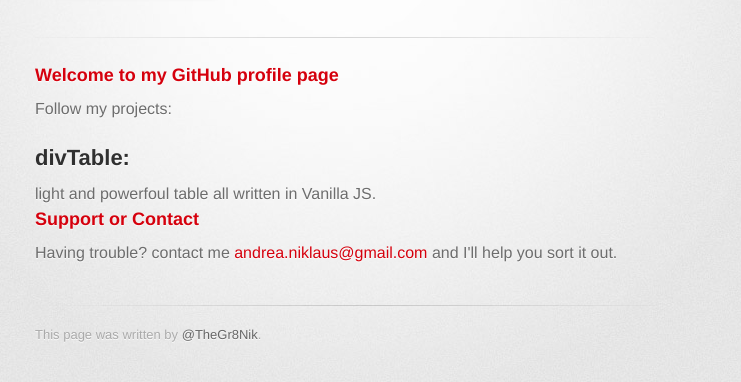
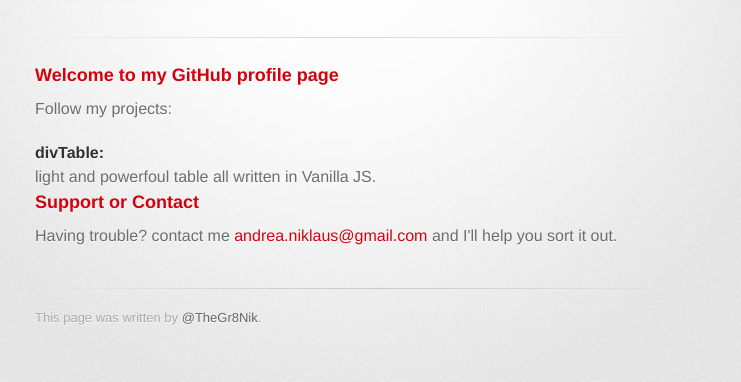
Before and after one commit to TheGr8Nik/TheGr8Nik.github.io, a plain HTML site: page index.html in a window 1280 px wide. Shown: the part 178-560 px from the top of the page, without its empty margins (295-1036 px from the left). Drawn offline with Linux system fonts and the light colour scheme; a web font is replaced by a local one.

Commit message:
Size text

```diff
--- a/index.html
+++ b/index.html
@@ -33,7 +33,7 @@
 			<a id="welcome-to-github-pages" class="anchor" href="#welcome-to-github-pages" aria-hidden="true"><span class="octicon octicon-link"></span></a>Welcome to my GitHub profile page</h3>
 
 			<p>Follow my projects:</p>
-				<h2>divTable:</h2>light and powerfoul table all written in Vanilla JS.
+				<h4>divTable:</h4>light and powerfoul table all written in Vanilla JS.
 			<h3>
 			<a id="support-or-contact" class="anchor" href="#support-or-contact" aria-hidden="true"><span class="octicon octicon-link"></span></a>Support or Contact</h3>
 
```
